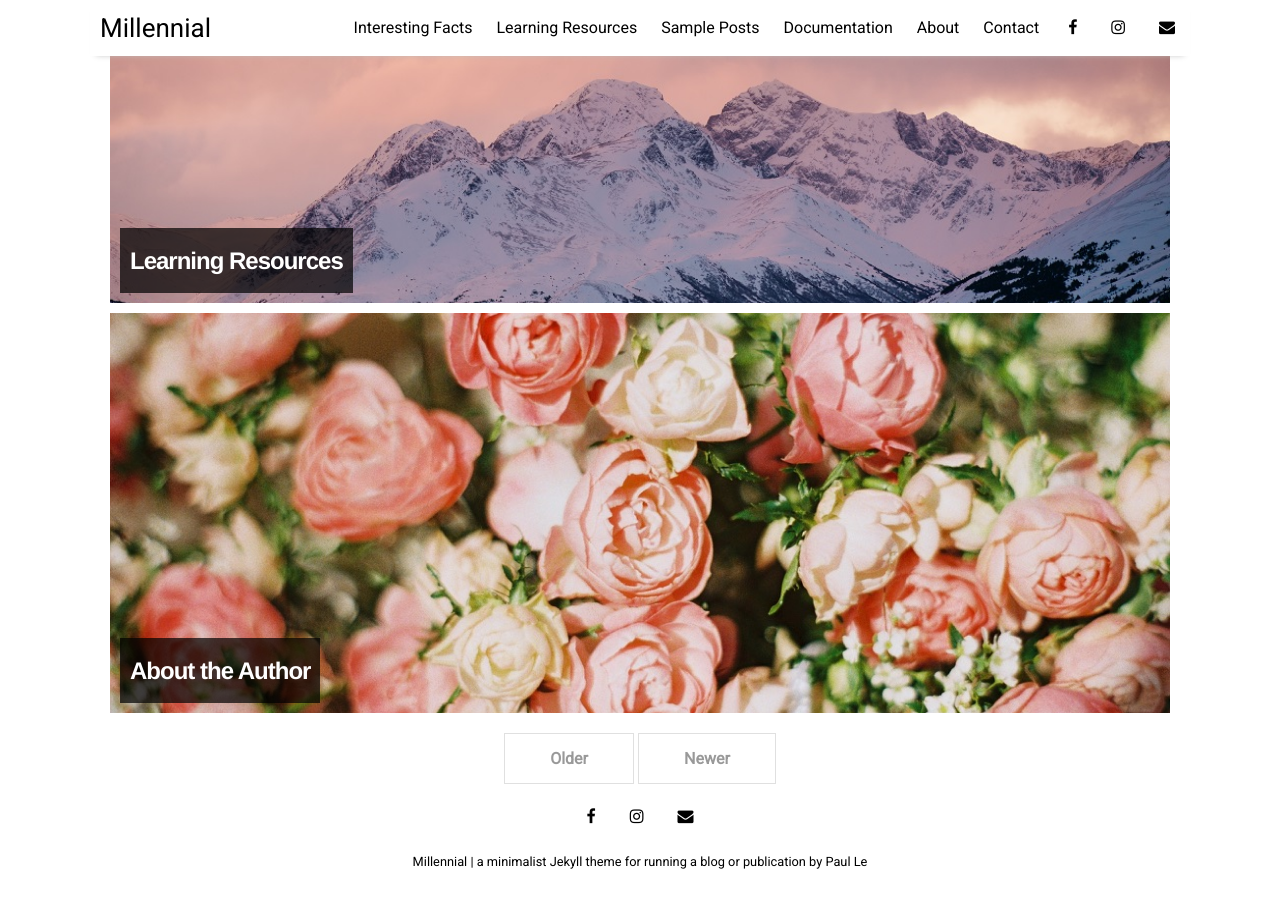
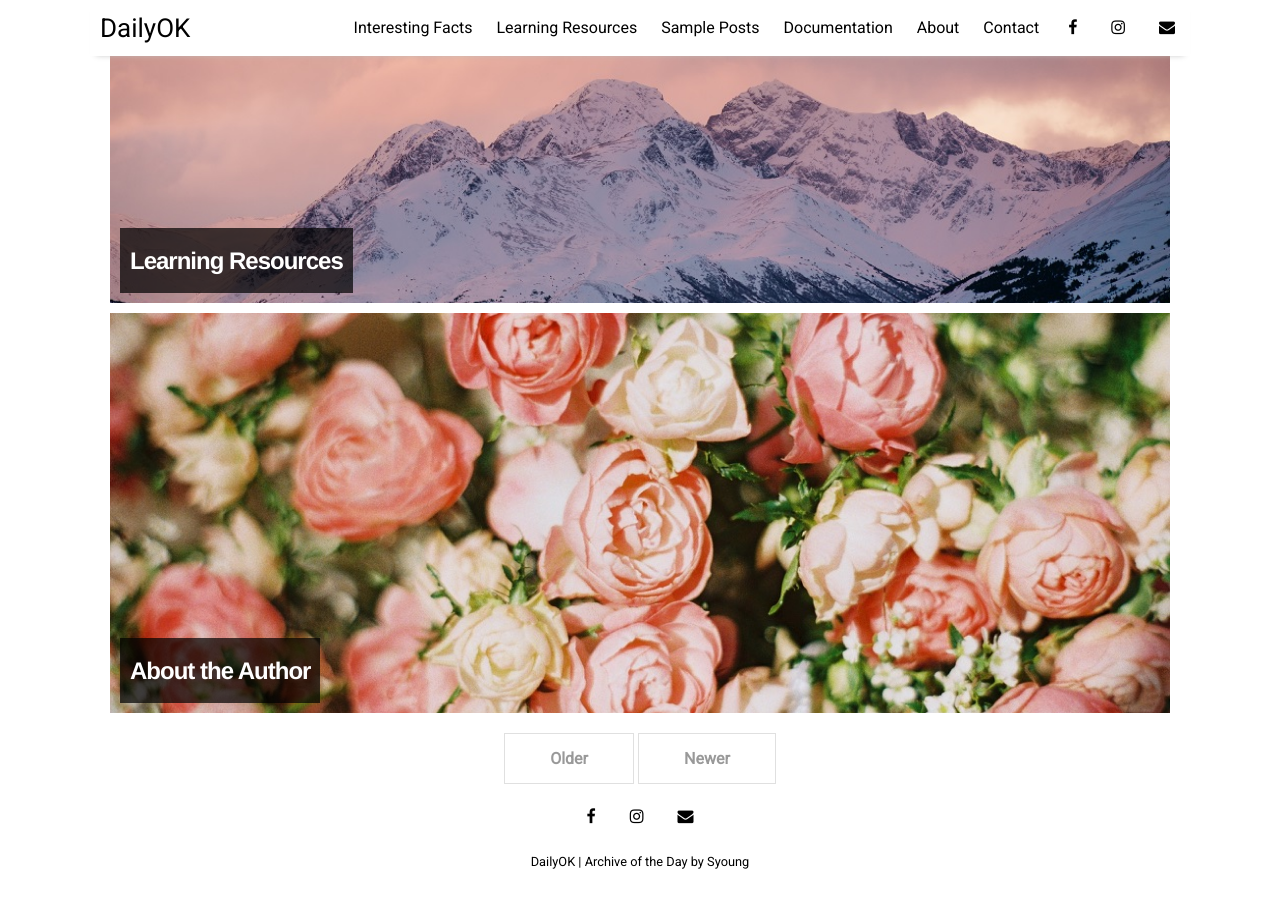
Before and after one commit to dailyok/dailyok.github.io, a Jekyll site: the page built from index.html, in a window 1280 px wide and 900 px high, scrolled down 1398 px. Built offline with Jekyll 4.4.1, drawn with Linux system fonts in a browser that asks for light colours; nearby versions of some CDN libraries; the list of posts is cut into pages by our own code.

Commit message:
modify 230713
modify 230713

```diff
--- a/_config.yml
+++ b/_config.yml
@@ -10,9 +10,9 @@ permalink:           /:title
 plugins:             [jekyll-paginate, jekyll-sitemap, jekyll-feed, jekyll-seo-tag]
 
 # Customise atom feed settings (this is where Jekyll-Feed gets configuration information)
-title:		           "Millennial"
-description:	       "a minimalist Jekyll theme for running a blog or publication"
-author:              "Paul Le"
+title:		           "DailyOK"
+description:	       "Archive of the Day"
+author:              "Syoung"
 
 # RSS 2.0 can be used instead of Atom by uncommenting following two lines
 #feed:
```
Also changed, not shown: 15 other files.
